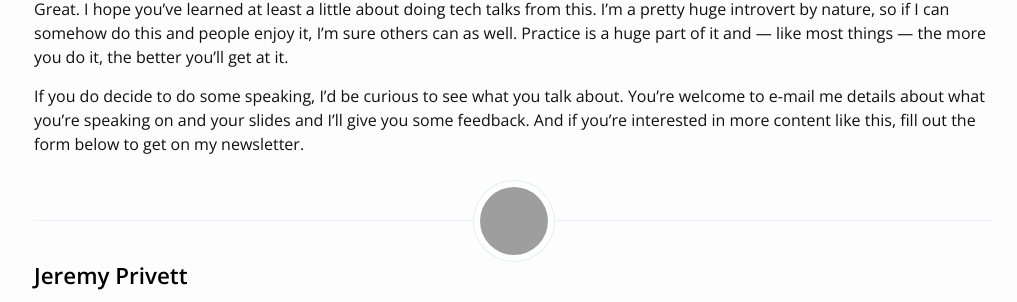
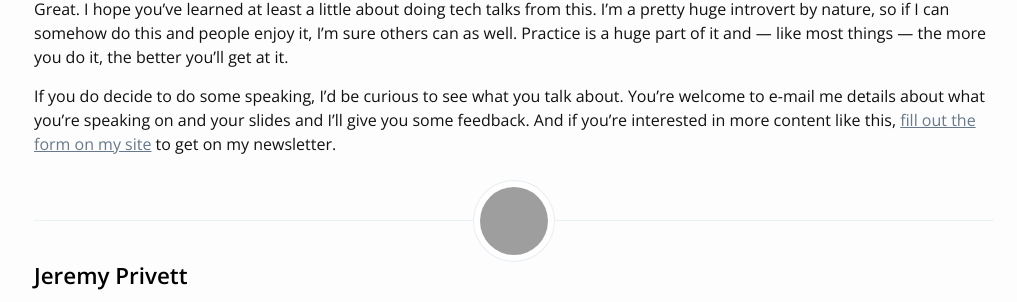
Before and after one commit to OrlandoDevs/orlandodevs.github.io, a Jekyll site: the page built from _posts/2015-11-23-beginner-perspective-tech-talks.md, in a window 1280 px wide and 900 px high, scrolled down 4286 px, cut to the strip 209-511 px from the top of the window. Shown: the whole strip, without its empty margins (126-1143 px from the left). Built offline with Jekyll 4.4.1, drawn with Linux system fonts in a browser that asks for light colours; comment, search, counter and statistics services are not loaded; grey boxes are pictures that could not be loaded.

Commit message:
There's no form below.

```diff
--- a/_posts/2015-11-23-beginner-perspective-tech-talks.md
+++ b/_posts/2015-11-23-beginner-perspective-tech-talks.md
@@ -118,4 +118,4 @@ Continue the conversation in some way. Direct people to your social media presen
 
 Great. I hope you've learned at least a little about doing tech talks from this. I'm a pretty huge introvert by nature, so if I can somehow do this and people enjoy it, I'm sure others can as well. Practice is a huge part of it and &mdash; like most things &mdash; the more you do it, the better you'll get at it.
 
-If you do decide to do some speaking, I'd be curious to see what you talk about. You're welcome to e-mail me details about what you're speaking on and your slides and I'll give you some feedback. And if you're interested in more content like this, fill out the form below to get on my newsletter.
+If you do decide to do some speaking, I'd be curious to see what you talk about. You're welcome to e-mail me details about what you're speaking on and your slides and I'll give you some feedback. And if you're interested in more content like this, [fill out the form on my site](http://www.jeremyprivett.com) to get on my newsletter.
```
